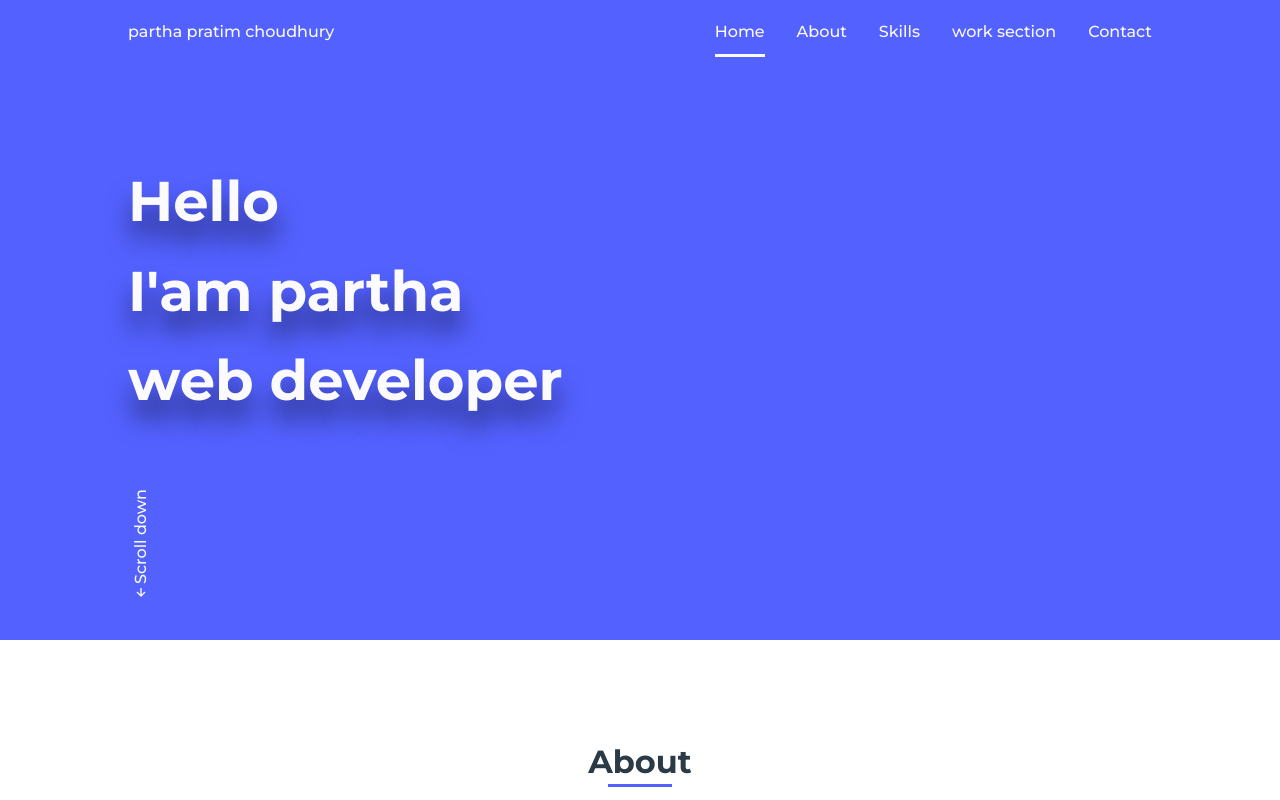
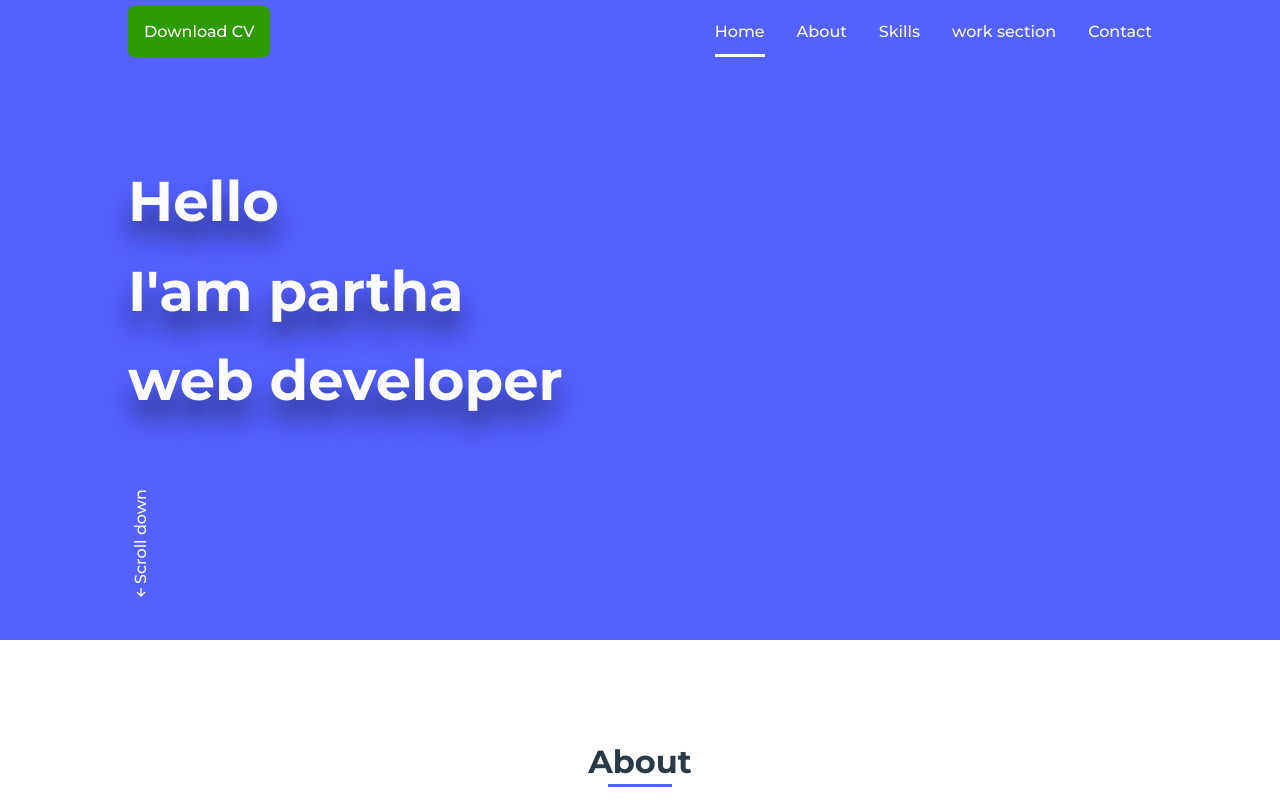
Before and after one commit to partha-nm/my_portfolio, a plain HTML site: page index.html in a window 1280 px wide. Shown: the top 800 px of the page. Drawn offline with nearby package versions, Linux system fonts and the light colour scheme.

Commit message:
commited

```diff
--- a/assets/css/styles.css
+++ b/assets/css/styles.css
@@ -119,7 +119,18 @@ img{
     z-index: var(--z-fixed);
     background-color: var(--first-color);
 }
-
+.download_cv
+{
+    background: rgb(45, 155, 2);
+    padding: 1rem;
+    border-radius: 0.4rem;
+    color: white;
+}
+.download_cv:hover
+{
+    background: rgb(31, 107, 1);
+    cursor: pointer;
+}
 /*===== NAV =====*/
 .nav{
     height: var(--header-height);
--- a/index.html
+++ b/index.html
@@ -17,7 +17,7 @@
         <header class="l-header">
             <nav class="nav bd-grid">
                 <div>
-                    <a href="#" class="nav__logo">partha pratim choudhury</a>
+                    <a href ="assets/pdf/Partha's Resume (1).pdf" attributes-list download target="_blank" class="download_cv">Download CV</a>
                 </div>
 
                 <div class="nav__menu" id="nav-menu">
@@ -209,8 +209,6 @@
                     <a href="#" class="footer__social"><i class='bx bxl-instagram' ></i></a>
                     <a href="#" class="footer__social"><i class='bx bxl-twitter' ></i></a>
                 </div>
-
-
             </div>
         </footer>
 
```
Also changed, not shown: 1 other file.
